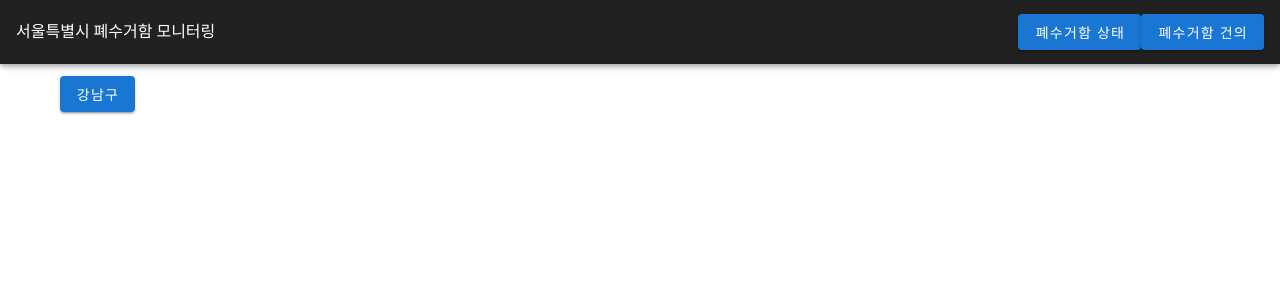
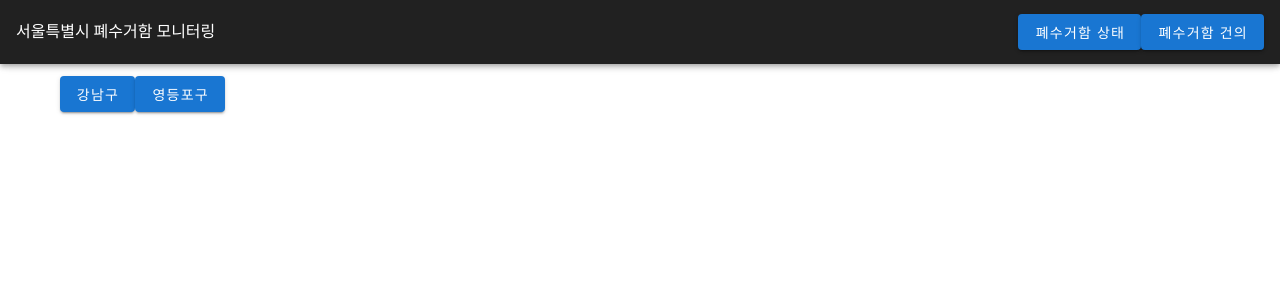
Before and after one commit to Yukhoebibimbap/huemap, a Vue app in the folder web/: page /suggestion/select/gu in a window 1280 px wide. Shown: the top 300 px of the page. Built offline with nearby package versions, Linux system fonts and the light colour scheme; no server answers.

Commit message:
[#197] feat : 구 선택 추가

```diff
--- a/web/src/view/suggestionSelectGuPage.vue
+++ b/web/src/view/suggestionSelectGuPage.vue
@@ -2,6 +2,7 @@
     <v-container>
       <div id="pollution-map"></div>
       <v-btn href="/suggestion/강남구/GENERAL" color="primary">강남구</v-btn>
+      <v-btn href="/suggestion/영등포구/GENERAL" color="primary">영등포구</v-btn>
     </v-container>
 
 
```
